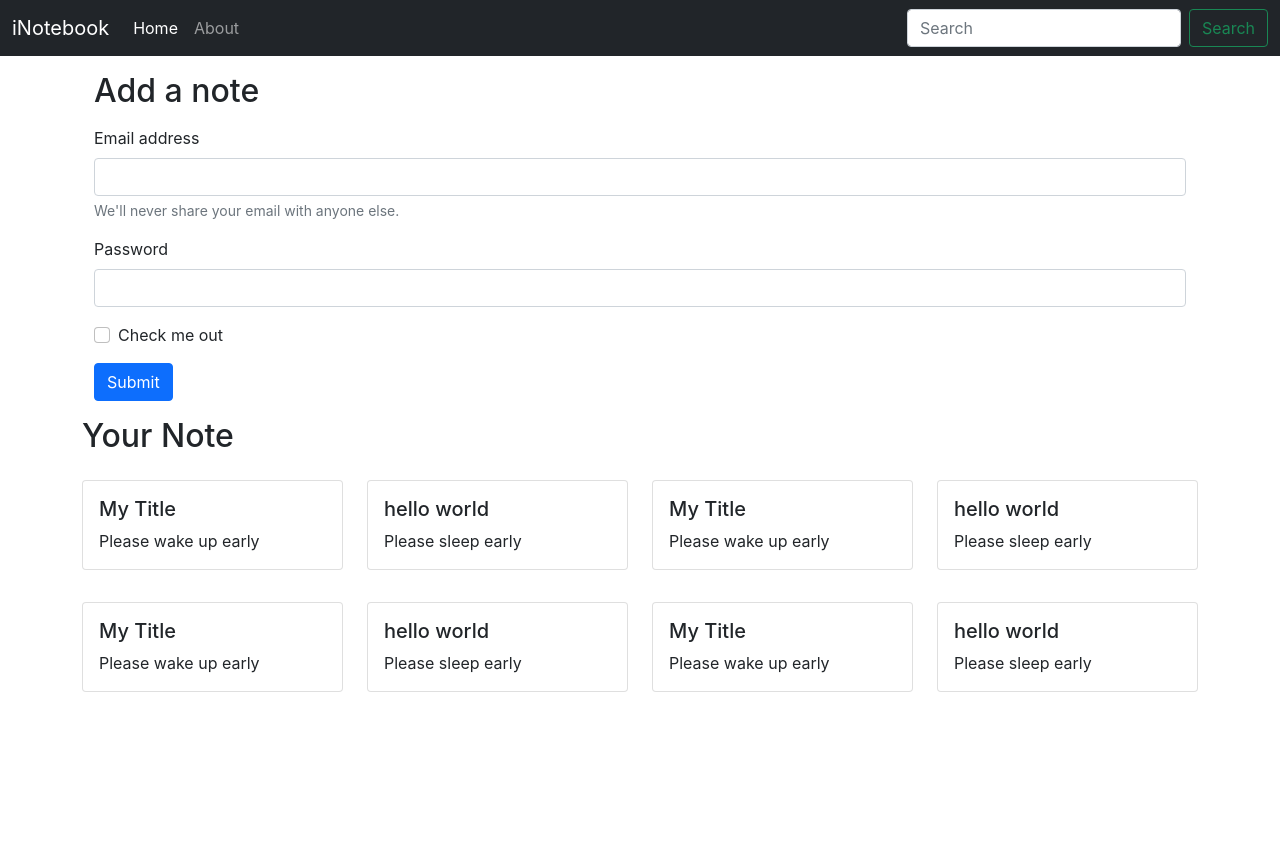
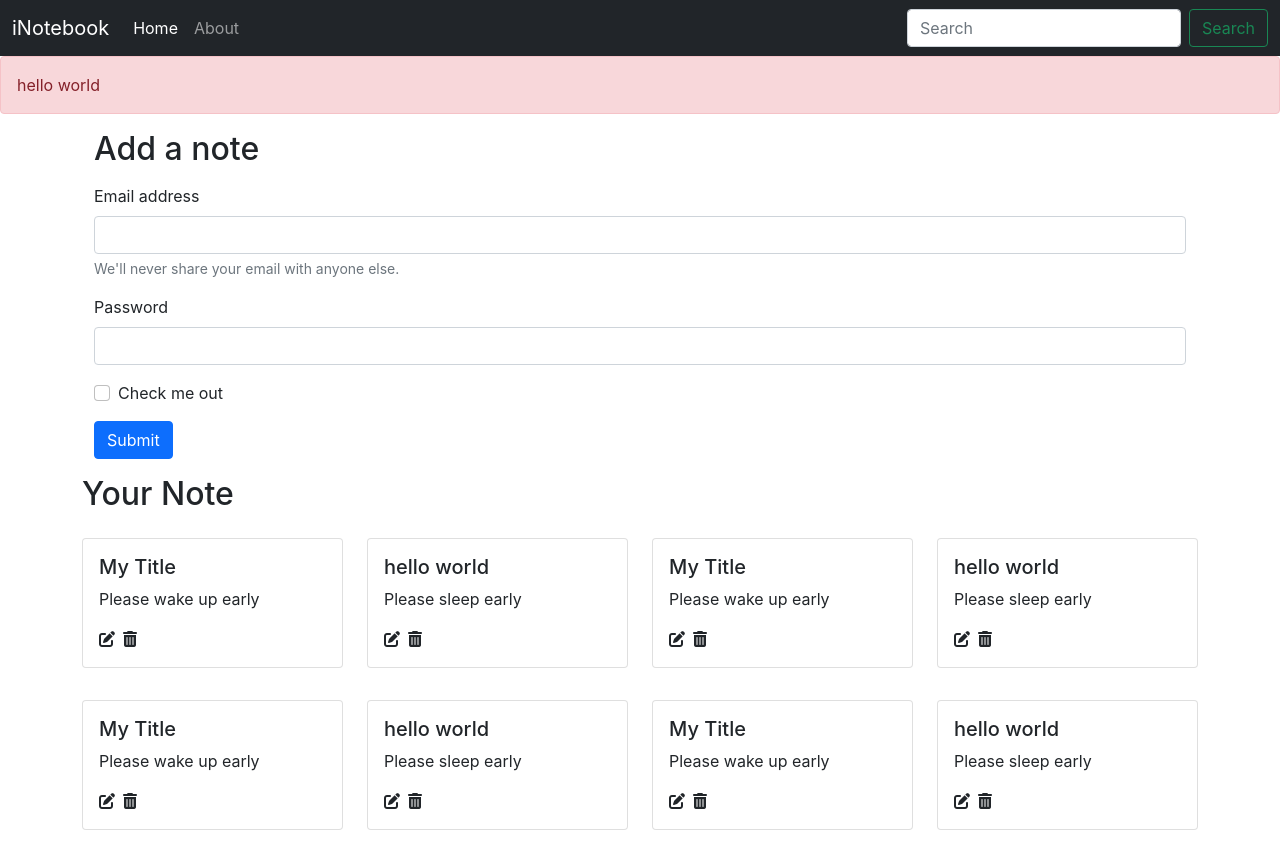
Before and after one commit to samarjit-singh/inotebook, a React (Create React App) app: page /home in a window 1280 px wide. Before the commit the page ends 800 px from the top, so only its background shows below. Built offline with nearby package versions, Linux system fonts and the light colour scheme.

Commit message:
added fonts

```diff
--- a/public/index.html
+++ b/public/index.html
@@ -24,6 +24,10 @@
   <body>
     <noscript>You need to enable JavaScript to run this app.</noscript>
     <div id="root"></div>
+    <script
+      src="https://kit.fontawesome.com/1107eecd45.js"
+      crossorigin="anonymous"
+    ></script>
     <!-- Option 1: Bootstrap Bundle with Popper -->
     <script
       src="https://cdn.jsdelivr.net/npm/bootstrap@5.1.3/dist/js/bootstrap.bundle.min.js"
--- a/src/App.js
+++ b/src/App.js
@@ -4,6 +4,7 @@ import Home from "./components/Home";
 import About from "./components/About";
 import { BrowserRouter, Routes, Route } from "react-router-dom";
 import NoteState from "./context/notes/NoteState";
+import { Alert } from "./components/Alert";
 
 function App() {
   return (
@@ -11,6 +12,7 @@ function App() {
       <div>
         <BrowserRouter>
           <Navbar />
+          <Alert message="hello world"/>
           <div className="container">
             <Routes>
               <Route path="/home" element={<Home />} />
--- /dev/null
+++ b/src/components/Alert.js
@@ -0,0 +1,11 @@
+import React from "react";
+
+export const Alert = (props) => {
+  return (
+    <div>
+      <div className="alert alert-danger" role="alert">
+        {props.message}
+      </div>
+    </div>
+  );
+};
--- a/src/components/Home.js
+++ b/src/components/Home.js
@@ -7,7 +7,7 @@ const Home = () => {
         <h2>Add a note</h2>
         <form className="my-3">
           <div className="mb-3">
-            <label for="exampleInputEmail1" className="form-label">
+            <label htmlfor="exampleInputEmail1" className="form-label">
               Email address
             </label>
             <input
@@ -21,7 +21,7 @@ const Home = () => {
             </div>
           </div>
           <div className="mb-3">
-            <label for="exampleInputPassword1" className="form-label">
+            <label htmlfor="exampleInputPassword1" className="form-label">
               Password
             </label>
             <input
@@ -36,7 +36,7 @@ const Home = () => {
               className="form-check-input"
               id="exampleCheck1"
             />
-            <label className="form-check-label" for="exampleCheck1">
+            <label className="form-check-label" htmlfor="exampleCheck1">
               Check me out
             </label>
           </div>
--- a/src/components/Noteitem.js
+++ b/src/components/Noteitem.js
@@ -4,10 +4,12 @@ const Noteitem = (props) => {
   const { note } = props;
   return (
     <div className="col-md-3">
-      <div class="card my-3">
-        <div class="card-body">
-          <h5 class="card-title">{note.title}</h5>
-          <p class="card-text">{note.description}</p>
+      <div className="card my-3">
+        <div className="card-body">
+          <h5 className="card-title">{note.title}</h5>
+          <p className="card-text">{note.description}</p>
+          <i className="fa-solid fa-pen-to-square "></i>
+          <i className="fa-solid fa-trash-can mx-2"></i>
         </div>
       </div>
     </div>
--- a/src/index.css
+++ b/src/index.css
@@ -1,13 +1,17 @@
 body {
   margin: 0;
-  font-family: -apple-system, BlinkMacSystemFont, 'Segoe UI', 'Roboto', 'Oxygen',
-    'Ubuntu', 'Cantarell', 'Fira Sans', 'Droid Sans', 'Helvetica Neue',
+  font-family: -apple-system, BlinkMacSystemFont, "Segoe UI", "Roboto", "Oxygen",
+    "Ubuntu", "Cantarell", "Fira Sans", "Droid Sans", "Helvetica Neue",
     sans-serif;
   -webkit-font-smoothing: antialiased;
   -moz-osx-font-smoothing: grayscale;
 }
 
 code {
-  font-family: source-code-pro, Menlo, Monaco, Consolas, 'Courier New',
+  font-family: source-code-pro, Menlo, Monaco, Consolas, "Courier New",
     monospace;
 }
+
+i {
+  cursor: pointer;
+}
```
